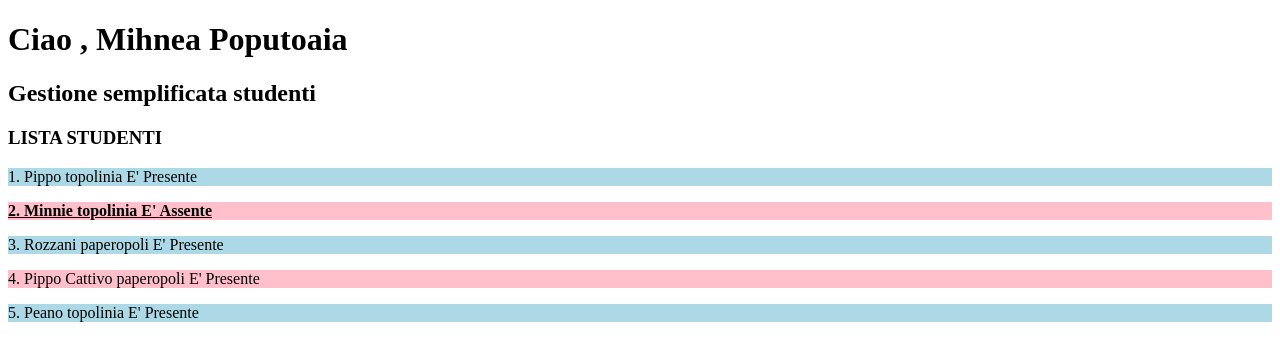
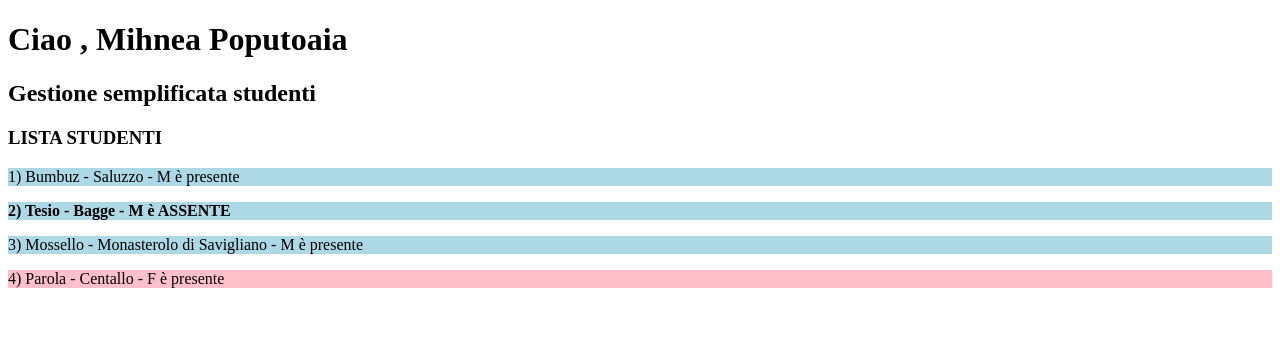
Before and after one commit to miner3001/angular-students, an Angular app: page / in a window 1280 px wide. Shown: the top 360 px of the page. Built offline with nearby package versions, Linux system fonts and the light colour scheme.

Commit message:
Sintassi alternativa per ngStyle

```diff
--- a/src/app/student/student.html
+++ b/src/app/student/student.html
@@ -1,12 +1,12 @@
 @for (item of students; track $index) {
-    <p
-     [ngStyle]="{'backgroundColor': item.gender == 'f' ? FEMALE_COLOR : MALE_COLOR}"
-     [ngClass]="{'absent': !item.present}">
-     {{$index+1}}. {{item.name}} {{item.city}} E'
-     @if (item.present){
-        <span>Presente</span>
-     }@else{
-        <span>Assente</span>
-     }
+   <!--<p [ngClass]="{'absent': !item.present}"
+       [ngStyle]="{'background-color': item.gender === 'F' ? F_COLOR : M_COLOR}"> -->
+       <p [ngStyle]="getStyle(item)">
+        {{$index + 1}}) {{item.name}} - {{item.city}} - {{item.gender}} è
+        @if (item.present) {
+            <span>presente</span>
+        } @else {
+            <span style="text-transform: uppercase;">assente</span>
+        }
     </p>
 }
--- a/src/app/student/student.ts
+++ b/src/app/student/student.ts
@@ -1,21 +1,28 @@
 import { Component } from '@angular/core';
-import { CommonModule, NgStyle } from '@angular/common';
+import { CommonModule } from '@angular/common';
 
 @Component({
+  imports: [CommonModule],
   selector: 'app-student',
-  imports: [CommonModule],
+  styleUrl: './student.css',
   templateUrl: './student.html',
-  styleUrl: './student.css',
 })
 export class Student {
-  MALE_COLOR ="lightblue";
-  FEMALE_COLOR="pink";
-  students: any[]=[
-    {name: "Pippo ",city:"topolinia",gender:"m",present:true},
-    {name: "Minnie ",city:"topolinia",gender:"f",present:false},
-    {name: "Rozzani ",city:"paperopoli",gender:"m",present:true},
-    {name: "Pippo Cattivo ",city:"paperopoli",gender:"f",present:true},
-    {name: "Peano",city:"topolinia",gender:"m",present:true}
 
-  ]
+  M_COLOR = "lightblue";
+  F_COLOR = "pink";
+
+  students: any[] = [{ "name": "Bumbuz", "city": "Saluzzo", "gender": "M", "present": true },
+  { "name": "Tesio", "city": "Bagge", "gender": "M", "present": false },
+  { "name": "Mossello", "city": "Monasterolo di Savigliano", "gender": "M", "present": true },
+  { "name": "Parola", "city": "Centallo", "gender": "F", "present": true }
+  ];
+
+  getStyle(s:any) {
+    return {
+      'backgroundColor': s.gender == 'F' ? this.F_COLOR : this.M_COLOR,
+      'textdecoration': s.present ? 'none' : 'underline',
+      'font-weight' : s.present ? 'norlma' : 'bold'
+    }
+  }
 }
--- a/src/index.html
+++ b/src/index.html
@@ -2,7 +2,7 @@
 <html lang="en">
 <head>
   <meta charset="utf-8">
-  <title>AngularStudents</title>
+  <title>Gestione studenti 5 inf e</title>
   <base href="/">
   <meta name="viewport" content="width=device-width, initial-scale=1">
   <link rel="icon" type="image/x-icon" href="favicon.ico">
```
